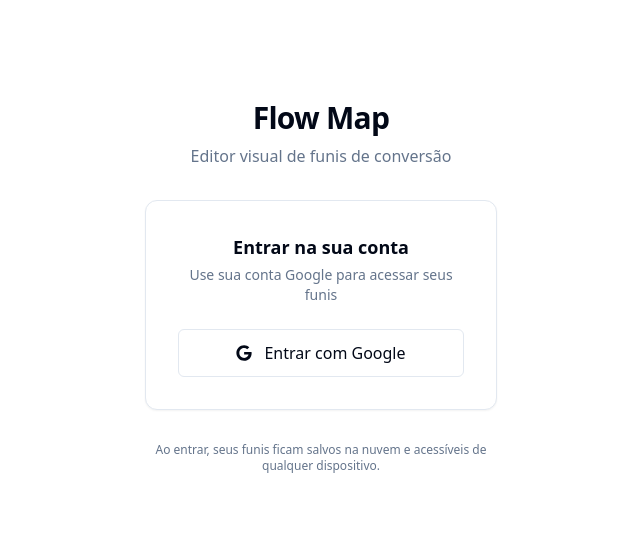
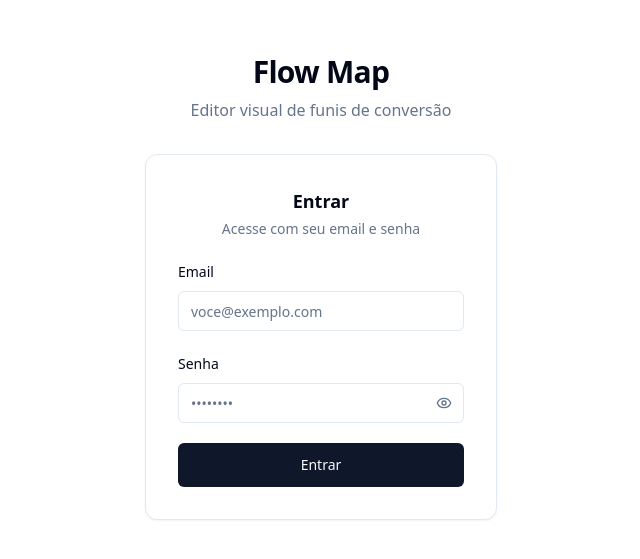
Before and after one commit to essentiagestao/flow-map-analytics, a React (Vite) app: page /login in a window 1280 px wide. Shown: the part 113-672 px from the top of the page, without its empty margins (319-959 px from the left). Built offline with nearby package versions, Linux system fonts and the light colour scheme.

Commit message:
Changes
Co-authored-by: essentiagestao <213247843+essentiagestao@users.noreply.github.com>

```diff
--- a/src/hooks/useAuth.ts
+++ b/src/hooks/useAuth.ts
@@ -1,6 +1,5 @@
 import { useState, useEffect } from 'react';
 import { supabase } from '@/integrations/supabase/client';
-import { lovable } from '@/integrations/lovable';
 import type { User, Session } from '@supabase/supabase-js';
 
 interface Profile {
@@ -19,6 +18,8 @@ interface AuthState {
   loading: boolean;
 }
 
+export const OWNER_EMAIL = 'estevaopbxs@gmail.com';
+
 export const useAuth = () => {
   const [state, setState] = useState<AuthState>({
     user: null,
@@ -28,20 +29,16 @@ export const useAuth = () => {
   });
 
   useEffect(() => {
-    // Set up auth state listener BEFORE getSession
     const { data: { subscription } } = supabase.auth.onAuthStateChange(
-      async (event, session) => {
+      async (_event, session) => {
         const user = session?.user ?? null;
-
         if (user) {
-          // Fetch profile with setTimeout to avoid Supabase deadlock
           setTimeout(async () => {
             const { data: profile } = await supabase
               .from('profiles')
               .select('*')
               .eq('user_id', user.id)
-              .single();
-
+              .maybeSingle();
             setState({ user, profile, session, loading: false });
           }, 0);
         } else {
@@ -50,7 +47,6 @@ export const useAuth = () => {
       }
     );
 
-    // Get initial session
     supabase.auth.getSession().then(({ data: { session } }) => {
       const user = session?.user ?? null;
       if (user) {
@@ -58,7 +54,7 @@ export const useAuth = () => {
           .from('profiles')
           .select('*')
           .eq('user_id', user.id)
-          .single()
+          .maybeSingle()
           .then(({ data: profile }) => {
             setState({ user, profile, session, loading: false });
           });
@@ -70,11 +66,9 @@ export const useAuth = () => {
     return () => subscription.unsubscribe();
   }, []);
 
-  const signInWithGoogle = async () => {
-    const result = await lovable.auth.signInWithOAuth('google', {
-      redirect_uri: window.location.origin,
-    });
-    if (result.error) throw result.error;
+  const signInWithEmail = async (email: string, password: string) => {
+    const { error } = await supabase.auth.signInWithPassword({ email, password });
+    if (error) throw error;
   };
 
   const signOut = async () => {
@@ -82,9 +76,12 @@ export const useAuth = () => {
     if (error) throw error;
   };
 
+  const isOwner = state.user?.email?.toLowerCase() === OWNER_EMAIL;
+
   return {
     ...state,
-    signInWithGoogle,
+    isOwner,
+    signInWithEmail,
     signOut,
   };
 };
--- a/src/pages/Login.tsx
+++ b/src/pages/Login.tsx
@@ -1,27 +1,37 @@
-import { useEffect } from 'react';
+import { useEffect, useState } from 'react';
 import { useNavigate } from 'react-router-dom';
 import { useAuth } from '@/hooks/useAuth';
 import { Button } from '@/components/ui/button';
-import { FaGoogle } from 'react-icons/fa';
+import { Input } from '@/components/ui/input';
+import { Label } from '@/components/ui/label';
 import { toast } from 'sonner';
-import { Loader2 } from 'lucide-react';
+import { Loader2, Eye, EyeOff } from 'lucide-react';
 
 const Login = () => {
-  const { user, loading, signInWithGoogle } = useAuth();
+  const { user, loading, signInWithEmail } = useAuth();
   const navigate = useNavigate();
+  const [email, setEmail] = useState('');
+  const [password, setPassword] = useState('');
+  const [showPassword, setShowPassword] = useState(false);
+  const [submitting, setSubmitting] = useState(false);
 
   useEffect(() => {
-    if (!loading && user) {
-      navigate('/editor');
-    }
+    if (!loading && user) navigate('/editor');
   }, [user, loading, navigate]);
 
-  const handleGoogleLogin = async () => {
+  const handleSubmit = async (e: React.FormEvent) => {
+    e.preventDefault();
+    if (!email || !password) {
+      toast.error('Preencha email e senha');
+      return;
+    }
+    setSubmitting(true);
     try {
-      await signInWithGoogle();
-    } catch (error) {
-      toast.error('Erro ao fazer login com Google');
-      console.error(error);
+      await signInWithEmail(email.trim(), password);
+    } catch (err: any) {
+      toast.error(err?.message || 'Credenciais inválidas');
+    } finally {
+      setSubmitting(false);
     }
   };
 
@@ -37,35 +47,60 @@ const Login = () => {
     <div className="min-h-screen flex items-center justify-center bg-background">
       <div className="w-full max-w-sm mx-auto space-y-8 px-4">
         <div className="text-center space-y-2">
-          <h1 className="text-3xl font-bold text-foreground tracking-tight">
-            Flow Map
-          </h1>
-          <p className="text-muted-foreground">
-            Editor visual de funis de conversão
-          </p>
+          <h1 className="text-3xl font-bold text-foreground tracking-tight">Flow Map</h1>
+          <p className="text-muted-foreground">Editor visual de funis de conversão</p>
         </div>
 
-        <div className="bg-card border border-border rounded-xl p-8 space-y-6 shadow-sm">
+        <form
+          onSubmit={handleSubmit}
+          className="bg-card border border-border rounded-xl p-8 space-y-5 shadow-sm"
+        >
           <div className="text-center space-y-1">
-            <h2 className="text-lg font-semibold text-foreground">Entrar na sua conta</h2>
-            <p className="text-sm text-muted-foreground">
-              Use sua conta Google para acessar seus funis
-            </p>
+            <h2 className="text-lg font-semibold text-foreground">Entrar</h2>
+            <p className="text-sm text-muted-foreground">Acesse com seu email e senha</p>
           </div>
 
-          <Button
-            onClick={handleGoogleLogin}
-            className="w-full gap-3 h-12 text-base"
-            variant="outline"
-          >
-            <FaGoogle className="w-5 h-5" />
-            Entrar com Google
+          <div className="space-y-2">
+            <Label htmlFor="email">Email</Label>
+            <Input
+              id="email"
+              type="email"
+              autoComplete="email"
+              value={email}
+              onChange={(e) => setEmail(e.target.value)}
+              placeholder="voce@exemplo.com"
+              required
+            />
+          </div>
+
+          <div className="space-y-2">
+            <Label htmlFor="password">Senha</Label>
+            <div className="relative">
+              <Input
+                id="password"
+                type={showPassword ? 'text' : 'password'}
+                autoComplete="current-password"
+                value={password}
+                onChange={(e) => setPassword(e.target.value)}
+                placeholder="••••••••"
+                className="pr-10"
+                required
+              />
+              <button
+                type="button"
+                onClick={() => setShowPassword((s) => !s)}
+                className="absolute inset-y-0 right-0 flex items-center px-3 text-muted-foreground hover:text-foreground"
+                aria-label={showPassword ? 'Ocultar senha' : 'Mostrar senha'}
+              >
+                {showPassword ? <EyeOff className="w-4 h-4" /> : <Eye className="w-4 h-4" />}
+              </button>
+            </div>
+          </div>
+
+          <Button type="submit" className="w-full h-11" disabled={submitting}>
+            {submitting ? <Loader2 className="w-4 h-4 animate-spin" /> : 'Entrar'}
           </Button>
-        </div>
-
-        <p className="text-center text-xs text-muted-foreground">
-          Ao entrar, seus funis ficam salvos na nuvem e acessíveis de qualquer dispositivo.
-        </p>
+        </form>
       </div>
     </div>
   );
```
Also changed, not shown: 1 other file (tests, documents, lock files or other folders).
